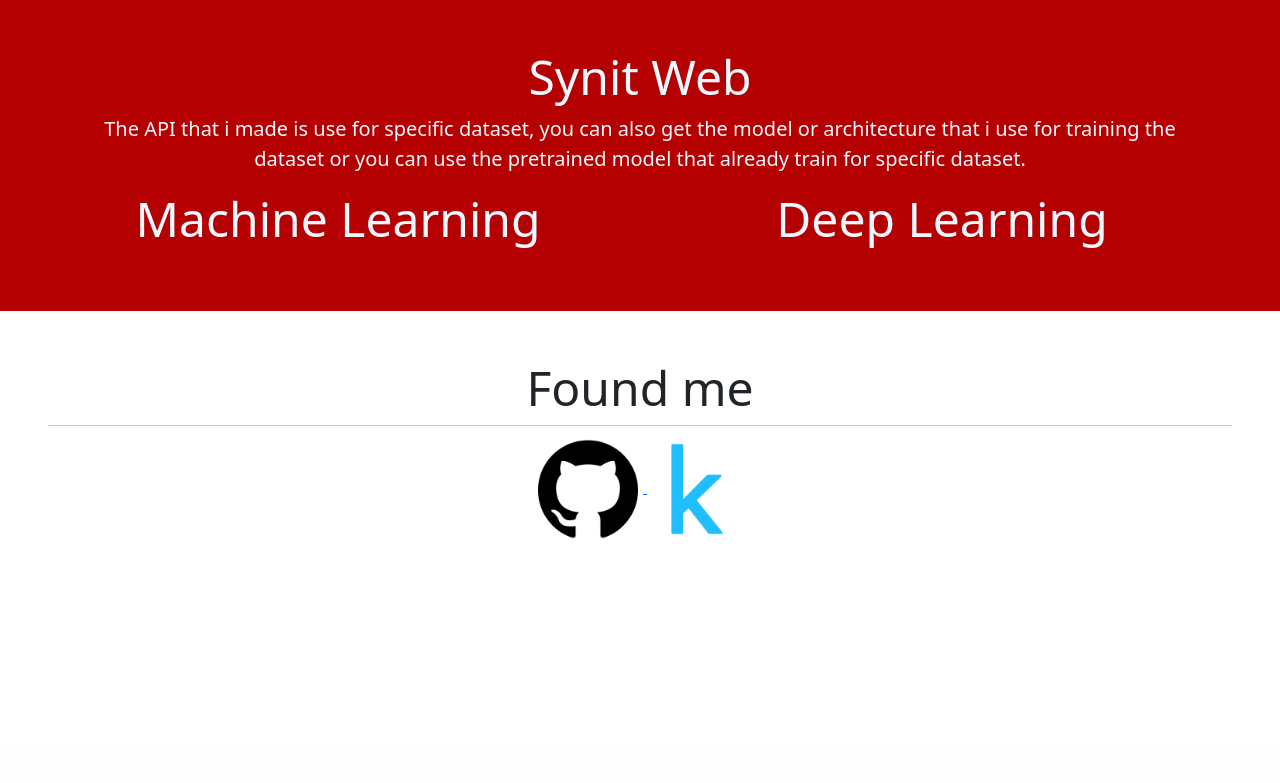
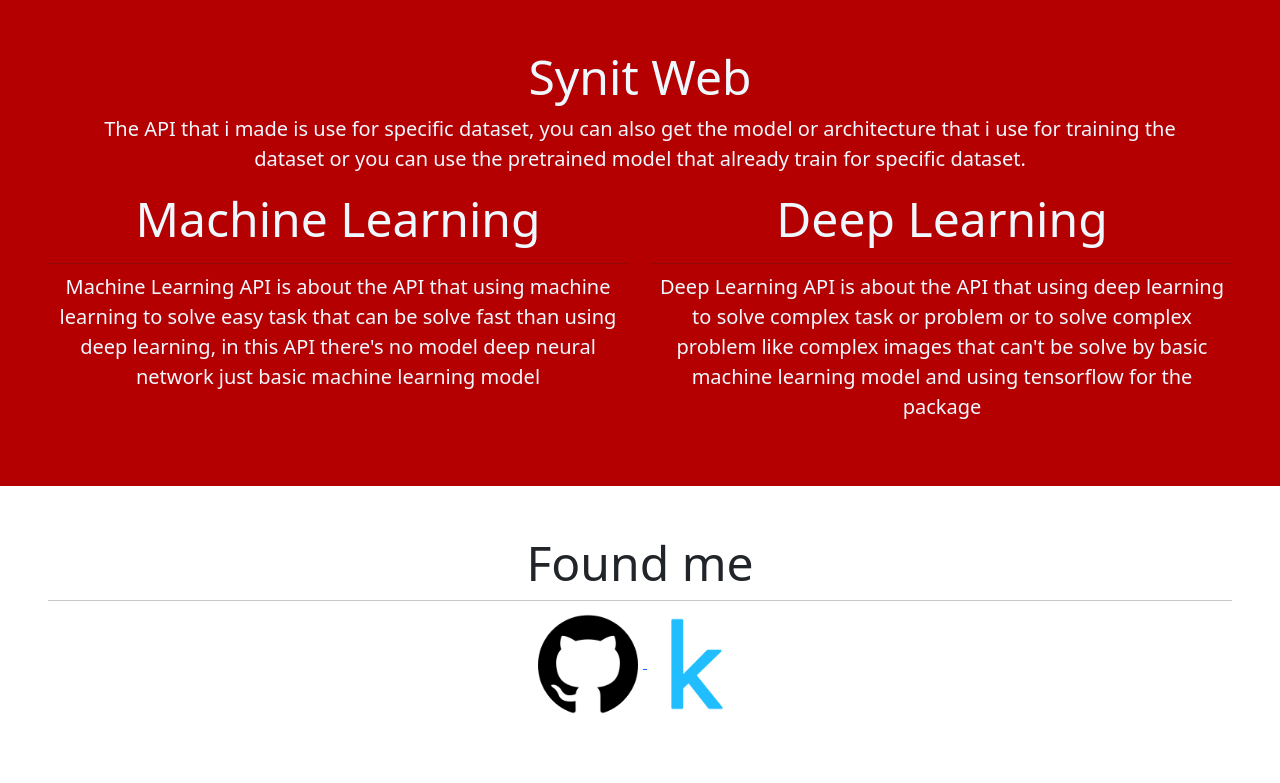
Before and after one commit to SynitCool/synit-web, a Flask app: page /home in a window 1280 px wide. Shown: the part 56-839 px from the top of the page. Before the commit the page ends 595 px from the top, so only its background shows below. Run offline with Flask 2, Linux system fonts and the light colour scheme; some libraries are stand-ins or nearby versions.

Commit message:
make home page

```diff
--- a/templates/home.html
+++ b/templates/home.html
@@ -13,10 +13,21 @@
     <div class="row">
         <div class="col-sm">
             <p class="display-5 text-center" style="color: aliceblue">Machine Learning</p>
+            <hr class="my-2" />
+            <p class="lead text-center" style="color: aliceblue;">
+                Machine Learning API is about the API that using machine learning to solve easy task
+                that can be solve fast than using deep learning, in this API there's no model deep neural
+                network just basic machine learning model
+            </p>
         </div>
         <div class="col-sm">
             <p class="display-5 text-center" style="color: aliceblue;">Deep Learning</p>
-
+            <hr class="my-2" />
+            <p class="lead text-center" style="color: aliceblue">
+                Deep Learning API is about the API that using deep learning to solve complex task or problem
+                or to solve complex problem like complex images that can't be solve by basic machine learning
+                model and using tensorflow for the package
+            </p>
         </div>
     </div>
 </div>
```
